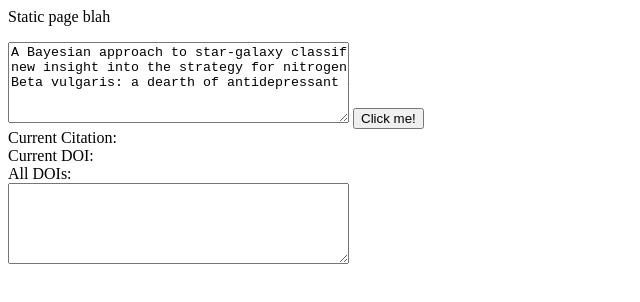
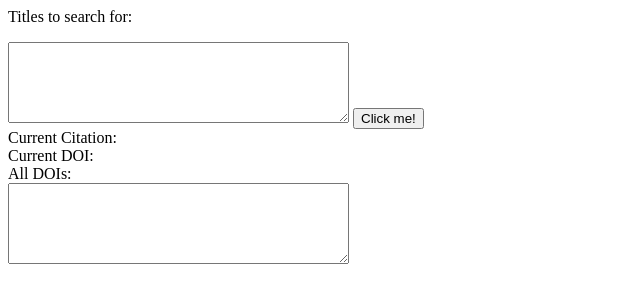
Before and after one commit to ama1111/bulkref, a website: page public/index.html in a window 1280 px wide. Shown: the whole page, without its empty margins (0-640 px from the left). Drawn offline with nearby package versions, Linux system fonts and the light colour scheme.

Commit message:
Cleaning up page title and title text area.

```diff
--- a/public/index.html
+++ b/public/index.html
@@ -1,6 +1,6 @@
 <html>
   <head>
-    <title>Static page</title>
+    <title>BulkRef</title>
     <script src="//ajax.googleapis.com/ajax/libs/jquery/2.1.1/jquery.min.js"></script>
     <script type="text/javascript">
       var i = -1;
@@ -78,15 +78,16 @@
     </script>
   </head>
   <body>
-    <p>Static page blah</p>
+    <p>Titles to search for:</p>
     <!--
     <input type="text" id="title-text" style="width:300px"></input>
     <br>
-    -->
-    <textarea id="title-area" cols="40" rows="5" wrap="off">A Bayesian approach to star-galaxy classification
+
+A Bayesian approach to star-galaxy classification
 new insight into the strategy for nitrogen metabolism in plant cells
 Beta vulgaris: a dearth of antidepressant activity in mice
-</textarea>
+    -->
+    <textarea id="title-area" cols="40" rows="5" wrap="off"></textarea>
     <button id="btn">Click me!</button>
     <div>Current Citation:</div>
     <div id="citation"></div>
```
